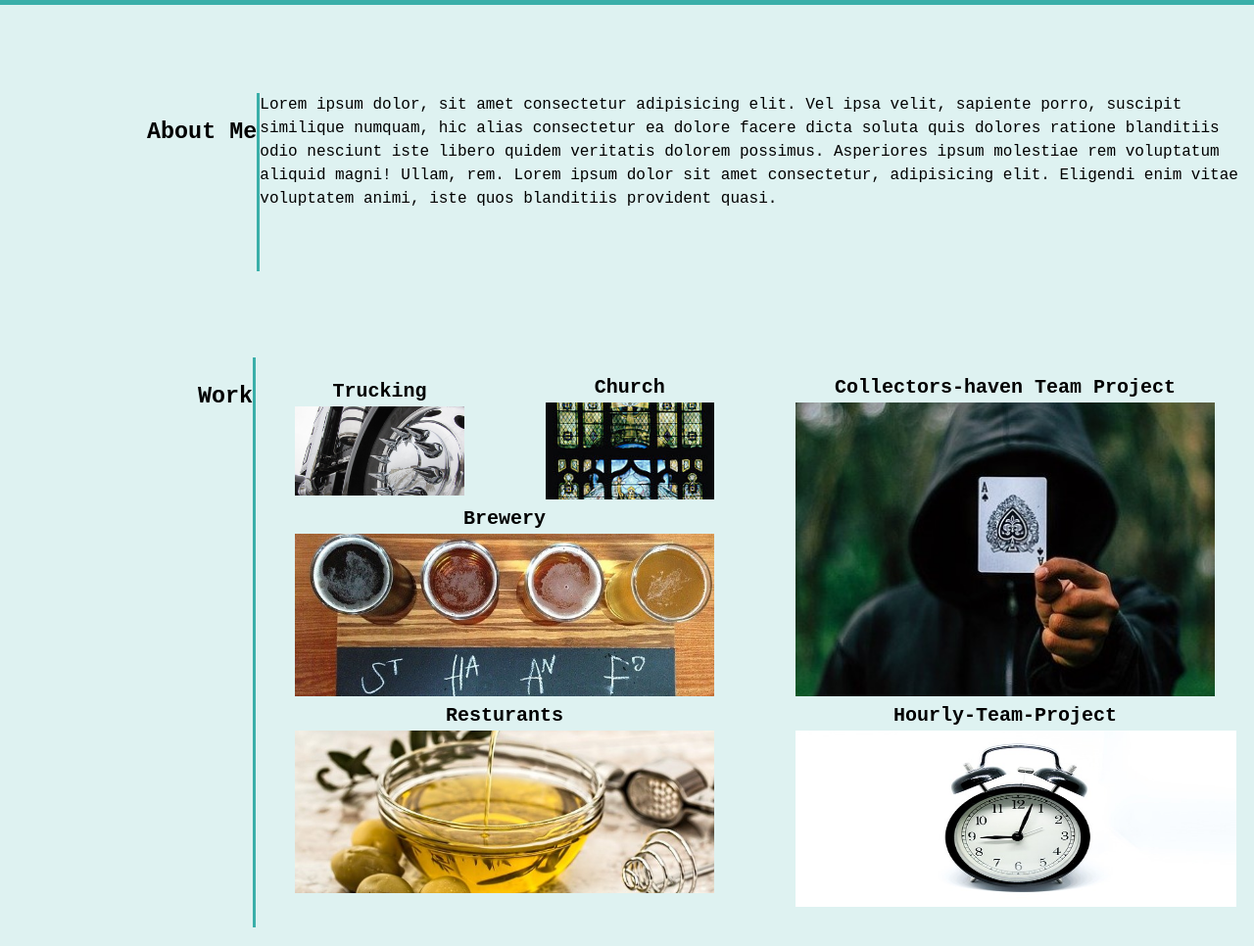
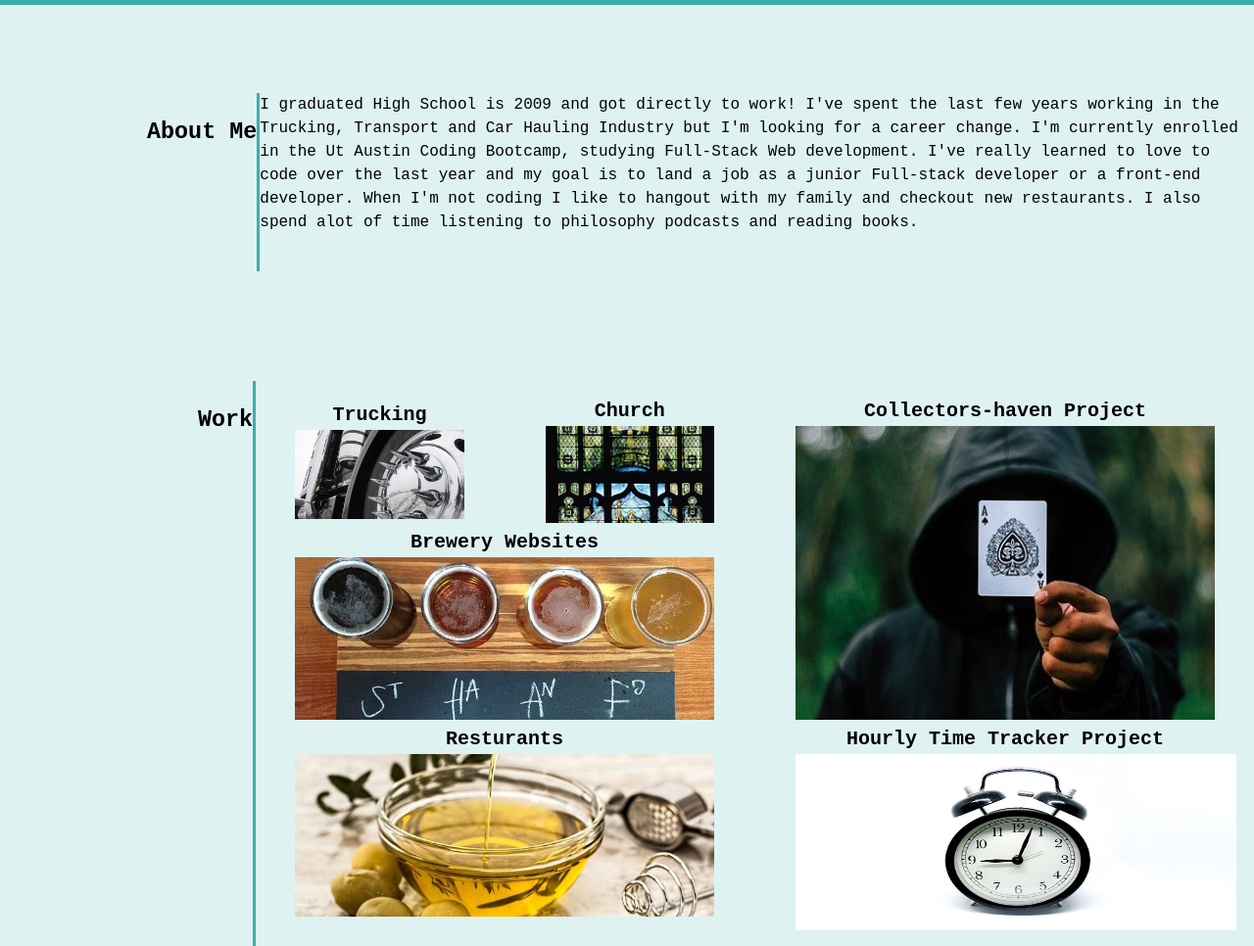
Before and after one commit to fgutierrez2191/professionalportfolio, a plain HTML site: page index.html in a window 1280 px wide. Shown: the part 499-1465 px from the top of the page at 98% size. Drawn offline with Linux system fonts and the light colour scheme.

Commit message:
added to about me

```diff
--- a/index.html
+++ b/index.html
@@ -46,7 +46,7 @@
     </section>
          <div class="content">
             <div class="lorem">
-                Lorem ipsum dolor, sit amet consectetur adipisicing elit. Vel ipsa velit, sapiente porro, suscipit similique numquam, hic alias consectetur ea dolore facere dicta soluta quis dolores ratione blanditiis odio nesciunt iste libero quidem veritatis dolorem possimus. Asperiores ipsum molestiae rem voluptatum aliquid magni! Ullam, rem. Lorem ipsum dolor sit amet consectetur, adipisicing elit. Eligendi enim vitae voluptatem animi, iste quos blanditiis provident quasi.
+                I graduated High School is 2009 and got directly to work! I've spent the last few years working in the Trucking, Transport and Car Hauling Industry but I'm looking for a career change. I'm currently enrolled in the Ut Austin Coding Bootcamp, studying Full-Stack Web development. I've really learned to love to code over the last year and my goal is to land a job as a junior Full-stack developer or a front-end developer. When I'm not coding I like to hangout with my family and checkout new restaurants. I also spend alot of time listening to philosophy podcasts and reading books.
              </div>
          </div>
     </section>
@@ -67,15 +67,15 @@
                         <img src="./images/stainglass.jpg"class="gallery-img" alt="image2" width="200" height="115">
                     </figure>
                     <figure class="gallery-item grid-item3">
-                        <a href="https://fgutierrez2191.github.io/collectors-haven/">Collectors-haven Team Project</a>
+                        <a href="https://fgutierrez2191.github.io/collectors-haven/">Collectors-haven Project</a>
                         <img src="./images/collectors-haven-logo2.jpg"class="gallery-img" alt="image3" width="450" height="300">
                     </figure>
-                    <figure class="gallery-item grid-item4"><a href="">Brewery</a><img src="./images/brewery1.jpg" class="gallery-img" alt="image4">
+                    <figure class="gallery-item grid-item4"><a href="">Brewery Websites</a><img src="./images/brewery1.jpg" class="gallery-img" alt="image4">
                     </figure>
                     <figure class="gallery-item grid-item5"><a href="">Resturants</a><img src="./images/oliveoil2.jpg" class="gallery-img" alt="image5">
                     </figure>
                     <figure class="gallery-item grid-item6">
-                        <a href="https://hourly3.herokuapp.com/">Hourly-Team-Project </a>
+                        <a href="https://hourly3.herokuapp.com/">Hourly Time Tracker Project </a>
                         <img src="./images/timer2.jpg" alt="image6" width="450" height="180">
                     </figure>
                 </div>
```
